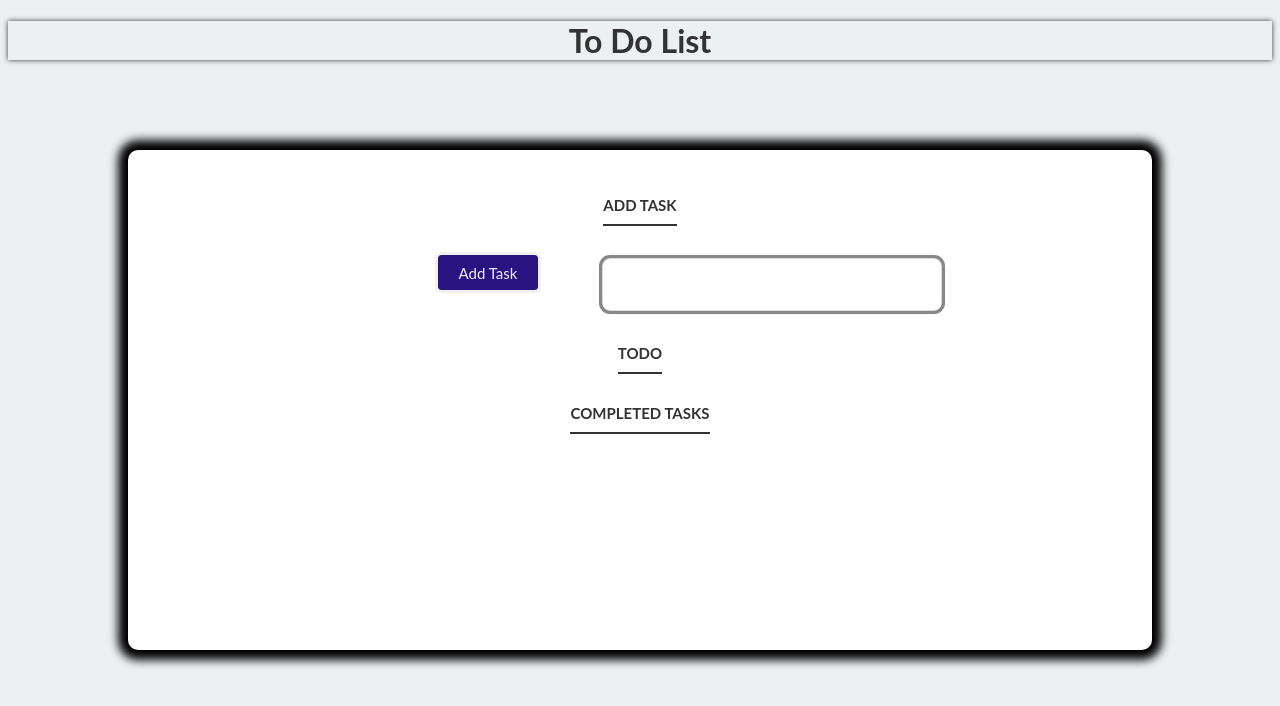
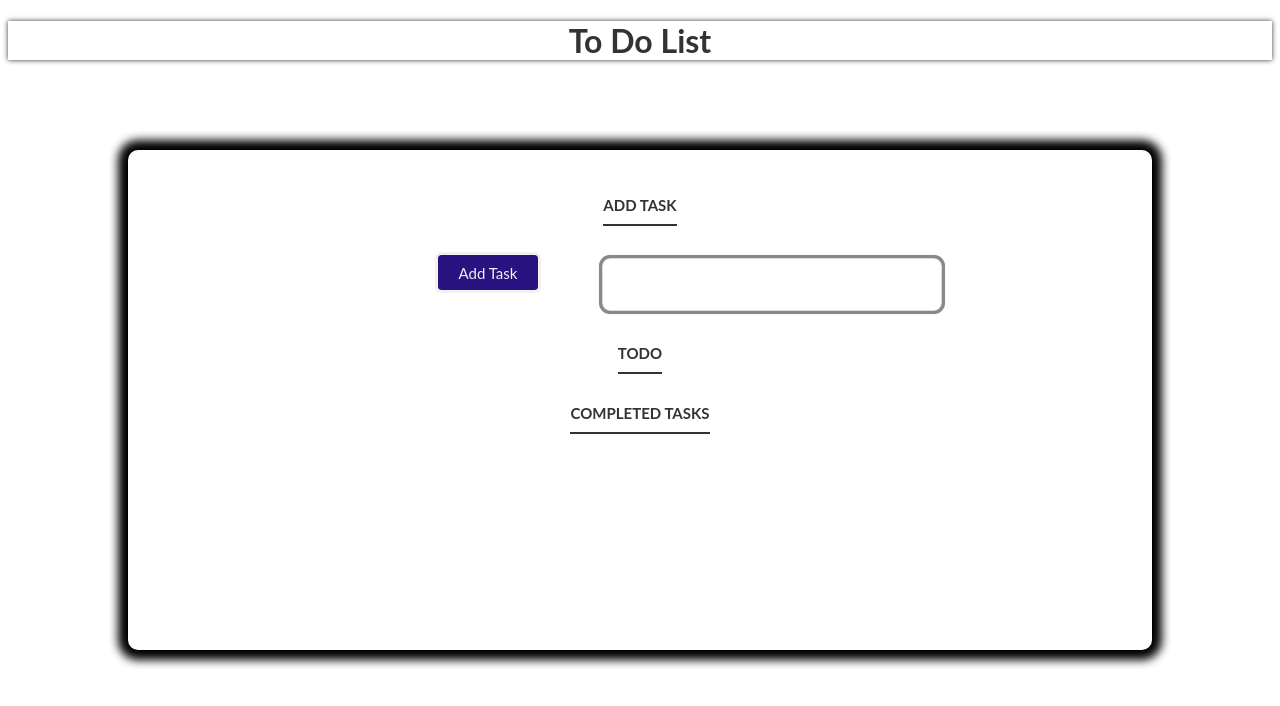
Before and after one commit to achennakeshavareddy1301/to-do, a plain HTML site: page index.html in a window 1280 px wide. Drawn offline with Linux system fonts and the light colour scheme.

Commit message:
Update style.css

```diff
--- a/style.css
+++ b/style.css
@@ -1,7 +1,7 @@
 /* Basic Style */
 
 body {
-  background: #ecf0f1;
+  background: white;
   color: #333;
   font-family: Lato, sans-serif;
 }
```
